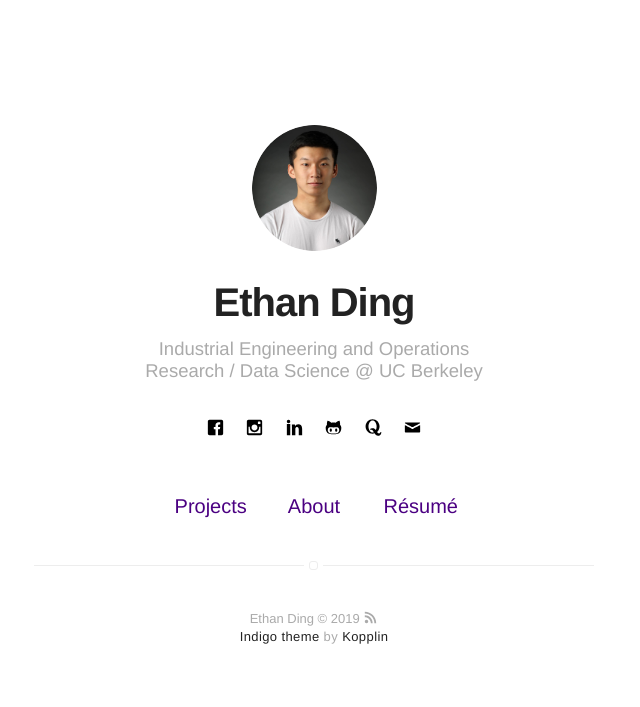
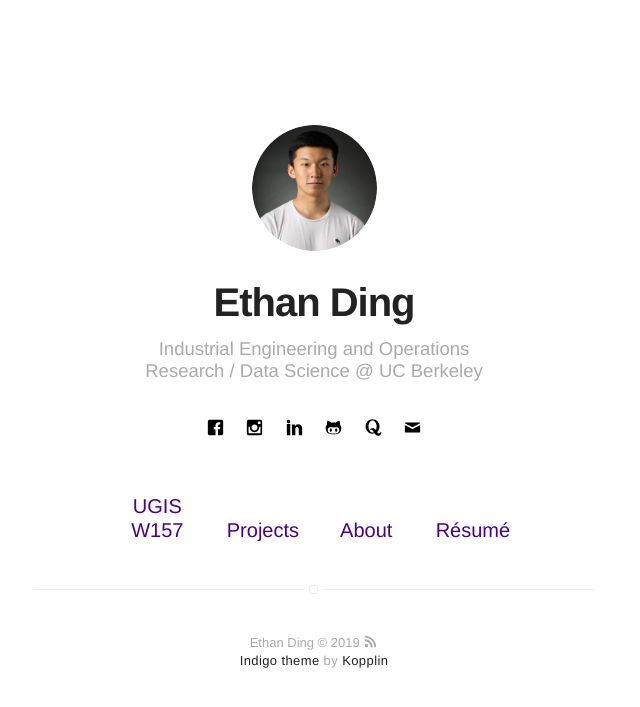
Before and after one commit to yifan-ding/yifan-ding.github.io, a Jekyll site: the page built from index.html, in a window 1280 px wide. Shown: the top 707 px of the page, without its empty margins (326-966 px from the left). Built offline with Jekyll 4.4.1, drawn with Linux system fonts in a browser that asks for light colours.

Commit message:
Add blogs?

```diff
--- a/_config.yml
+++ b/_config.yml
@@ -76,7 +76,7 @@
 
 # if you don't need "about" or "blog", comment them out below
 about: true
-#blog: true
+blog: true
 
 # do you want to show the "read time" of the posts?
 read-time: true
--- a/_includes/nav.html
+++ b/_includes/nav.html
@@ -9,7 +9,7 @@
         {% if site.blog == true %}
             {% if page.title != "Blog" %}
                 <li class="item">
-                    <a class="link" href="{{ site.url }}/blog">Blog</a>
+                    <a class="link" href="{{ site.url }}/blog">UGIS W157</a>
                 </li>
             {% endif %}
         {% endif %}
```
